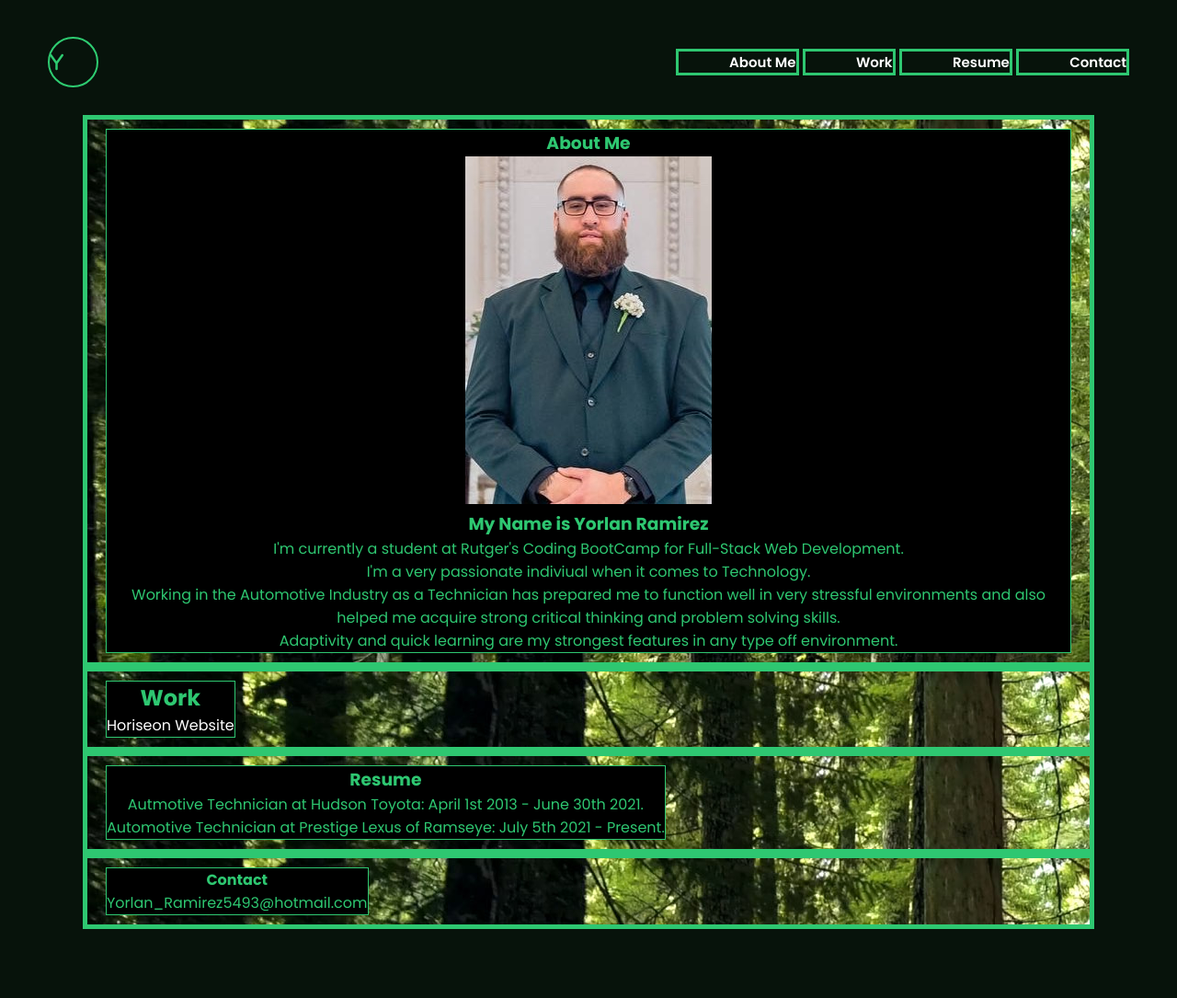
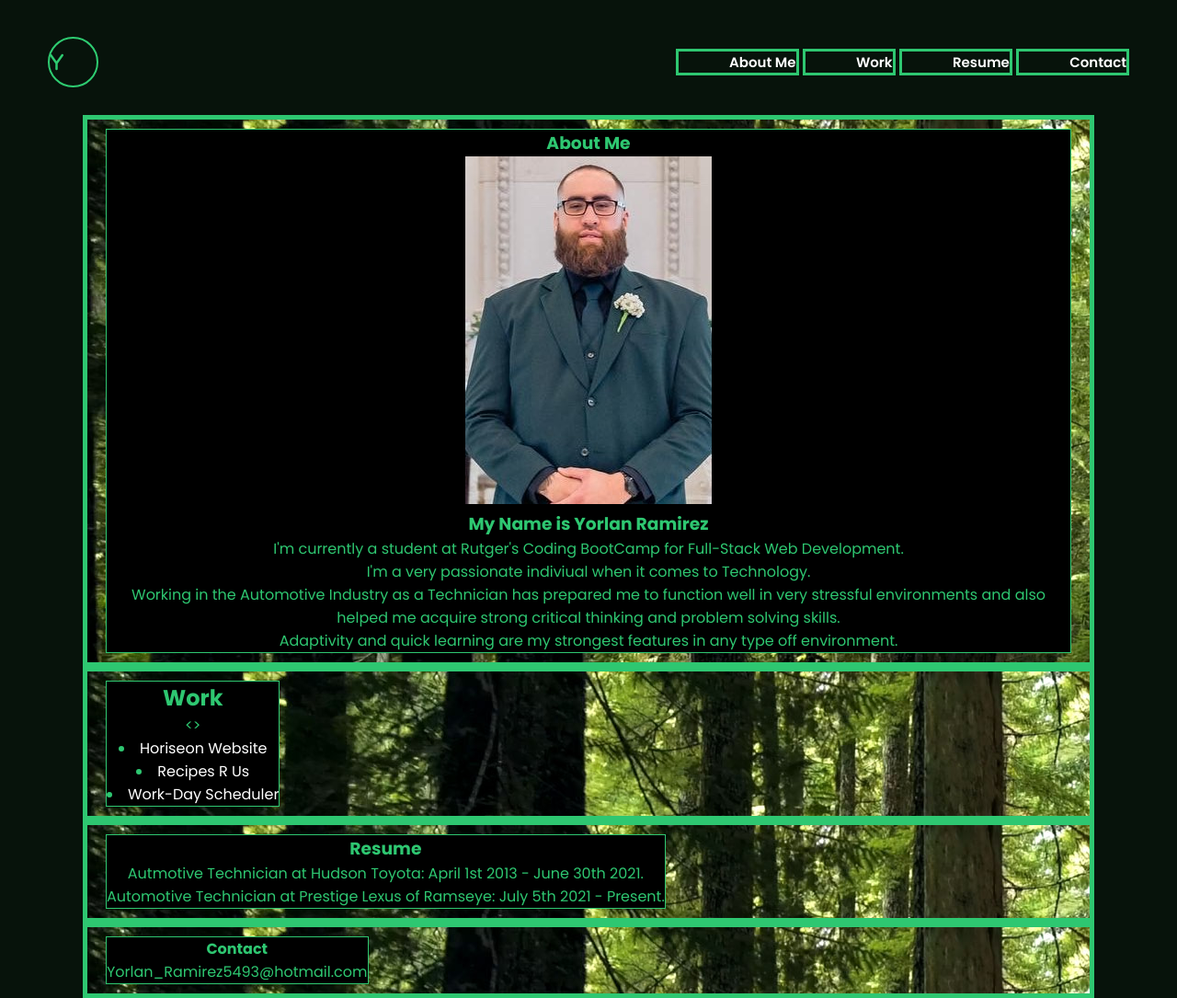
Before and after one commit to Yorlan-r/Portfolio, a plain HTML site: page index.html in a window 1280 px wide. Shown: the whole page at 92% size. Before the commit the page ends 1010 px from the top, so only its background shows below. Drawn offline with Linux system fonts and the light colour scheme; files whose address does not match are found by name.

Commit message:
added more work resources

```diff
--- a/index.html
+++ b/index.html
@@ -70,8 +70,10 @@
                             <div class="grid-container">
                             <div class="card">
                         <h2>Work</h2>
-                        <ul>
+                        <>
                         <li><a href="https://yorlan-r.github.io/Challenge-01-css/"> Horiseon Website</a></li>
+                        <li><a href="file:///C:/Users/Yorla/OneDrive/Desktop/Boot%20Camp/Project-1-Group-5/index.html"> Recipes R Us</a></li>
+                        <li><a href="https://yorlan-r.github.io/Scheduler-05-/"> Work-Day Scheduler</a></li>
                         </ul>
                         </div>
                             </div>
```
